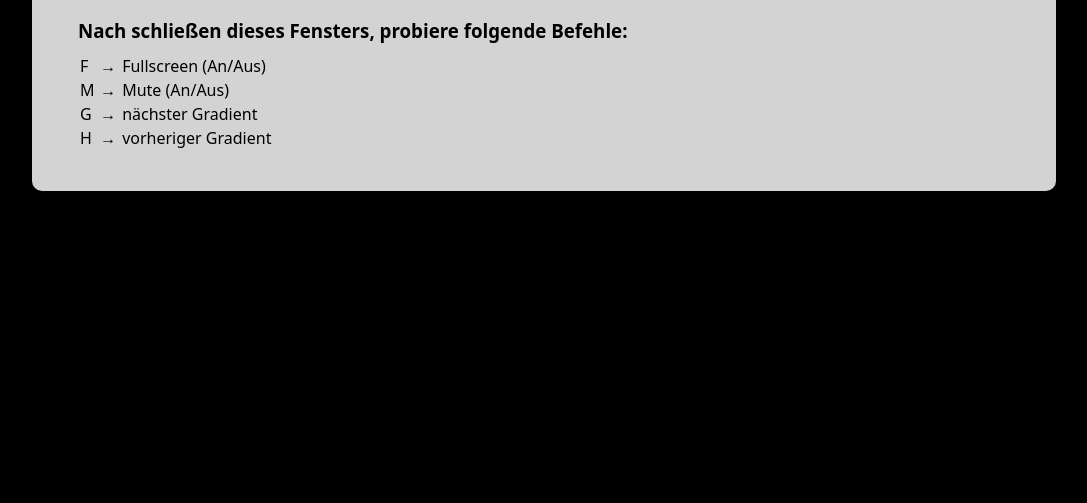
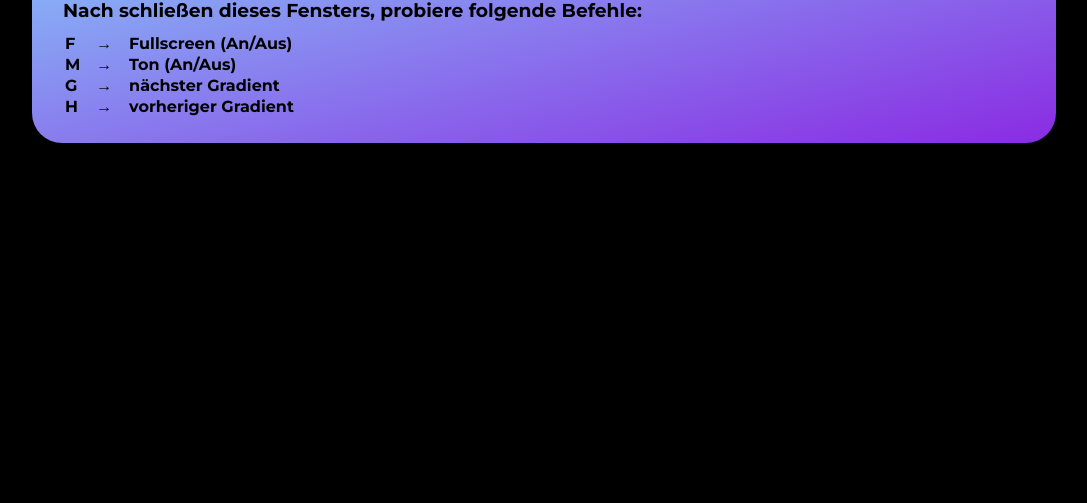
Before and after one commit to lennartstoelting/chill-circles, a plain HTML site: page index.html in a window 1280 px wide. Shown: the part 297-800 px from the top of the page, without its empty margins (96-1183 px from the left). Drawn offline with Linux system fonts and the light colour scheme.

Commit message:
some touchups to modal style

```diff
--- a/index.html
+++ b/index.html
@@ -4,6 +4,7 @@
         <meta charset="UTF-8" />
         <meta name="viewport" content="width=device-width, initial-scale=1.0" />
         <link rel="stylesheet" href="style.css" />
+        <link href="https://fonts.googleapis.com/css2?family=Montserrat:wght@700&display=swap" rel="stylesheet">
         <title>Karstens Kreise</title>
     </head>
     <body>
@@ -13,11 +14,11 @@
             <div class="modal-content">
                 <div class="modal-header">
                     <span class="close">&times;</span>
-                    <h1 style="color: red;">Hey kleine Maus &heartsuit;</h1>
+                    <h1>Hey kleine Maus <span style="color: red;">&heartsuit;</span></h1>
                 </div>
                 <div class="modal-body">
                     <h3>Nach schließen dieses Fensters, probiere folgende Befehle:</h3>
-                    <table style="width: 25%;">
+                    <table style="width: 40%;">
                         <tr>
                             <td>F</td>
                             <td>&rarr;</td>
@@ -26,7 +27,7 @@
                         <tr>
                             <td>M</td>
                             <td>&rarr;</td>
-                            <td>Mute (An/Aus)</td>
+                            <td>Ton (An/Aus)</td>
                         </tr>
                         <tr>
                             <td>G</td>
--- a/main.js
+++ b/main.js
@@ -7,7 +7,7 @@
  *
  * - add more gradients (2 more, if possible with more variation to the ones that already exist)
  * - make modal prettier (different font, maybe a drop shadow, some layout tweaks potentially)
- * - make a function that filters the sounds to contain only major keys (https://www.piano-keyboard-guide.com/piano-music-scales.html)
+ * - make a function that filters the sounds to contain only major keys (https://www.piano-keyboard-guide.com/piano-music-scales.html) (done)
  *
  * better sounds:
  * https://freesound.org/search/?f=grouping_pack:%2223108_Celesta%22&s=Date+added+(newest+first)&g=1
@@ -44,6 +44,7 @@ const gradientColorSampleRGB = [
         [63, 90, 90],
         [52, 81, 89],
         [42, 72, 88],
+        [32, 63, 87],
     ],
     // sunset gradient
     [
@@ -68,6 +69,7 @@ const gradientColorSampleRGB = [
         [34, 74, 98],
         [23, 72, 102],
         [11, 71, 106],
+        [0, 70, 110],
     ],
     // sweet morning gradient
     [
@@ -92,6 +94,7 @@ const gradientColorSampleRGB = [
         [255, 185, 112],
         [255, 190, 112],
         [255, 195, 112],
+        [255, 200, 112],
     ],
     // forest
     [
@@ -116,6 +119,7 @@ const gradientColorSampleRGB = [
         [49, 113, 67],
         [46, 116, 67],
         [44, 119, 68],
+        [42, 122, 69],
     ],
     // dolphins
     [
@@ -140,6 +144,7 @@ const gradientColorSampleRGB = [
         [198, 157, 66],
         [204, 156, 60],
         [211, 156, 54],
+        [217, 156, 48],
     ],
 ];
 
@@ -237,7 +242,7 @@ var soundMuted = false;
 var selectedGradient = 0;
 var colors = gradientColorSampleRGB[selectedGradient];
 var selectedSound = 1;
-var sounds = soundSamplesURL[selectedSound];
+var sounds = majorScale(soundSamplesURL[selectedSound]);
 
 const white = [255, 255, 255];
 const whiteIntensity = 20; // 0 (original color) to 20 (white)
@@ -286,6 +291,17 @@ const addWhiteToRGB = (rgb, whiteIntensity) => {
 const rgbArrayToString = (rgbArray) => {
     return "rgb(" + rgbArray[0] + "," + rgbArray[1] + "," + rgbArray[2] + ")";
 };
+
+function majorScale(sounds) {
+    const majorScale = [true, false, true, false, true, true, false, true, false, true, false, true];
+    const majorScaleSounds = [];
+    for (let i = 0; i < sounds.length; i++) {
+        if (majorScale[i % 12]) {
+            majorScaleSounds.push(sounds[i]);
+        }
+    }
+    return majorScaleSounds;
+}
 
 const draw = () => {
     const currentTime = new Date().getTime();
--- a/style.css
+++ b/style.css
@@ -3,7 +3,7 @@ body {
     height: 100vh;
     background-color: black;
     overflow: hidden;
-    font-family: "Noto Sans", sans-serif;
+    font-family: "Montserrat", sans-serif;
 }
 
 * {
@@ -34,17 +34,16 @@ canvas {
 }
 
 .modal-content {
-    background-color: lightgray;
+    background-image: linear-gradient(to bottom right, lightskyblue, blueviolet);
+    /* background-color: lightskyblue; */
     margin: 15% auto; /* 15% from the top and centered */
-    padding: 20px;
-    border: 10px solid lightgray;
-    border-radius: 10px;
+    padding: 15px;
+    border-radius: 30px;
     width: 80%; /* Could be more or less, depending on screen size */
 }
 
 .modal-header {
     padding: 20px 16px;
-    background-color: lightgrey;
     color: black;
 }
 
```
